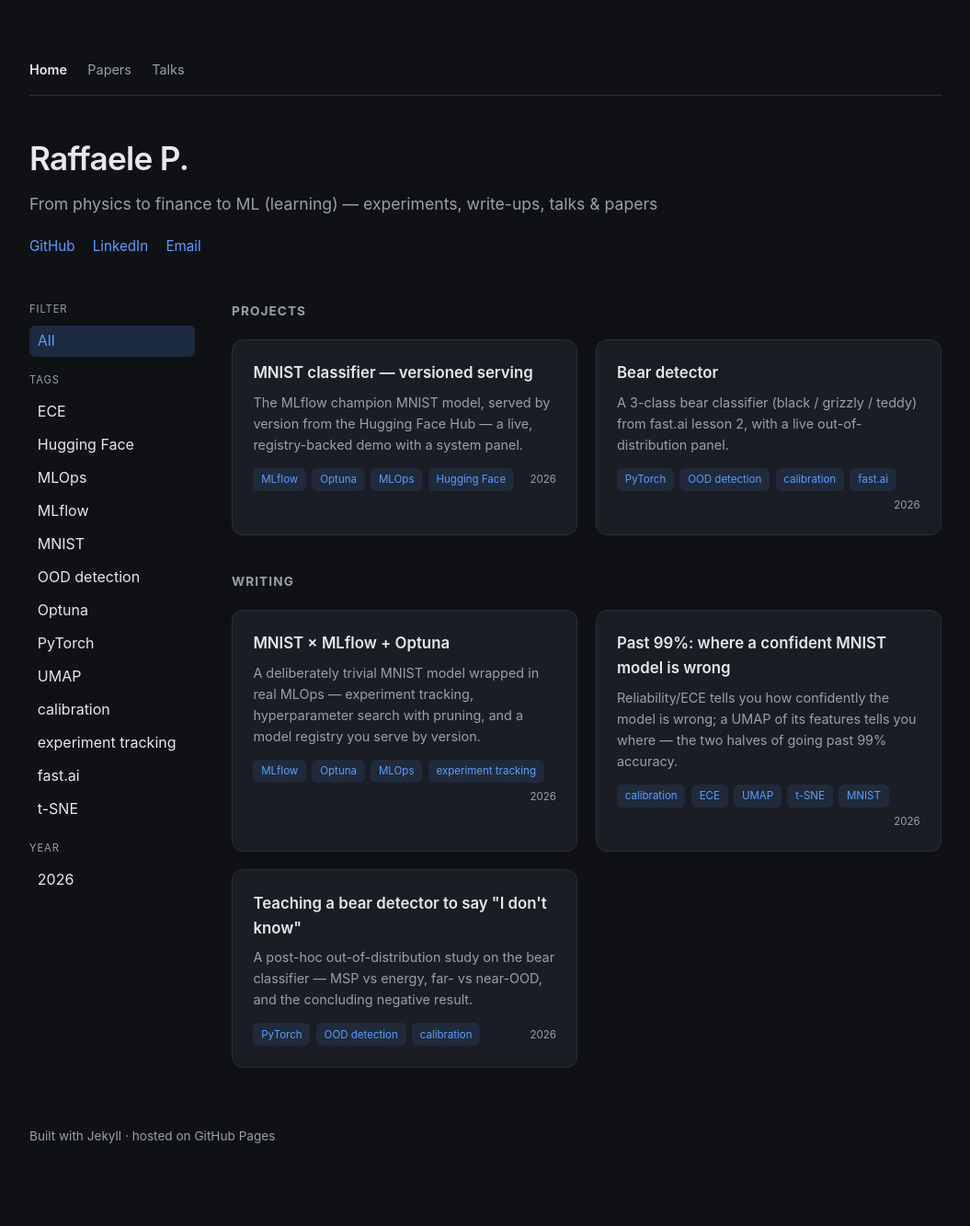
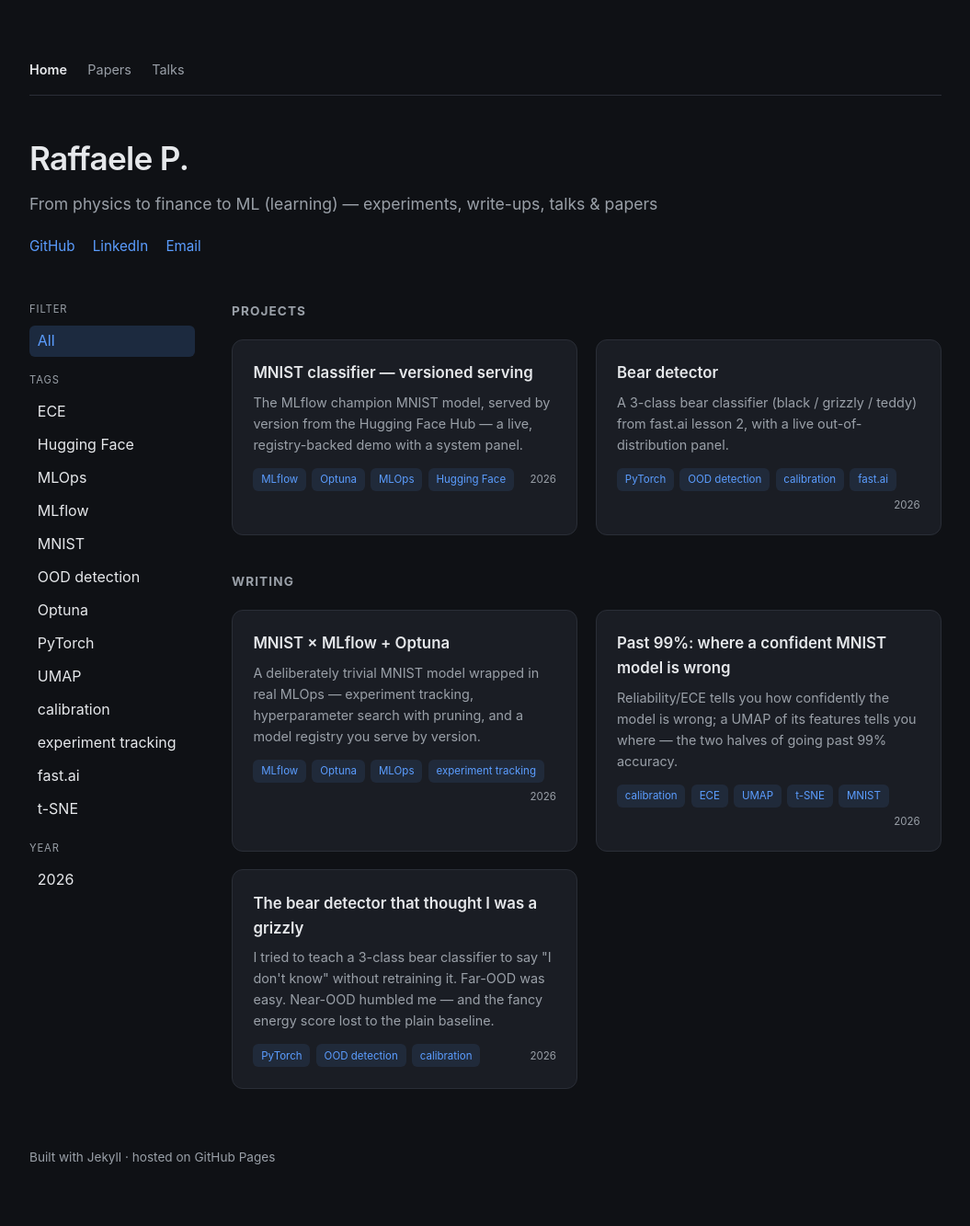
Before and after one commit to rp-playground/rp-playground.github.io, a Jekyll site: the page built from index.html, in a window 1280 px wide. Shown: the whole page at 92% size, without its empty margins (112-1167 px from the left). Built offline with Jekyll 4.4.1, drawn with Linux system fonts in a browser that asks for light colours; before the commit the page ends 1310 px from its top, so only the background shows below that; part of the change alters nothing that is shown.

Commit message:
Rewrite OOD-detection post with stronger voice and framing
Reframe the bear-detector OOD study around a clearer first-person
narrative and a negative-result through-line. All numbers, tables,
figures, code blocks, and references are unchanged — only the prose.

````diff
--- a/_writing/ood-detection.md
+++ b/_writing/ood-detection.md
@@ -1,43 +1,50 @@
 ---
 layout: article
-title: 'Teaching a bear detector to say "I don''t know"'
-description: A post-hoc out-of-distribution study on a 3-class bear classifier — MSP vs energy, far-OOD vs near-OOD, and the concluding negative result.
-summary: A post-hoc out-of-distribution study on the bear classifier — MSP vs energy, far- vs near-OOD, and the concluding negative result.
+title: 'The bear detector that thought I was a grizzly'
+description: A post-hoc out-of-distribution study on a 3-class bear classifier — MSP vs energy, far-OOD vs near-OOD, and the negative result I didn't see coming.
+summary: I tried to teach a 3-class bear classifier to say "I don't know" without retraining it. Far-OOD was easy. Near-OOD humbled me — and the fancy energy score lost to the plain baseline.
 date: 2026-06-02
 tags: [PyTorch, OOD detection, calibration]
 permalink: /writing/ood-detection/
 ---
 
-*A small OOD-detection study added to the [bear detector](https://rfflpllcn-bear-detector.hf.space)
-I deployed as a Hugging Face Space.*
+*A small OOD-detection study bolted onto the [bear detector](https://rfflpllcn-bear-detector.hf.space)
+I deployed as a Hugging Face Space — and the negative result that turned out to be
+the interesting part.*
 
-## The setup, and the problem
+## A model that cannot say no
 
 I was working through [fast.ai lesson 2](https://course.fast.ai/Lessons/lesson2.html),
-where the task is to build a bear detector. I built it in pure PyTorch — a
-ResNet-18 with a hard-coded softmax over **black**, **grizzly** and **teddy**
-bears — and deployed it on a Hugging Face Space with Gradio.
+where the homework is a bear detector. I built mine in pure PyTorch — a ResNet-18
+with a hard-coded softmax over **black**, **grizzly** and **teddy** bears — pushed
+it to a Hugging Face Space with Gradio, and felt briefly pleased with myself.
 
-Then I fed it a photo of a human. It said something like **"grizzly, 70%
-confident"**.
+Then I uploaded a photo of my own face. The model thought about it for a few
+milliseconds and announced: **"grizzly, 70% confident."**
 
-That's the whole problem. The model reduces the universe (of
-all possible images) to exactly three species of bear. It is *structurally
-incapable* of saying "none of these". Show it a cat, a car, anything — it
-will still pick a bear. A silent, irritatingly confident failure.
+I want to be clear that this is not a bug. It's the design working exactly as
+specified, which is worse. The model collapses the entire visual universe — every
+photo that has ever existed or could exist — down to three species of bear. It is
+*structurally* incapable of the answer "that's not a bear." Show it a cat, a
+car, a sunset, my face: it will confidently hand back a bear. The failure is
+silent, instant, and delivered with the serene self-assurance of someone who has
+never once been wrong.
 
-So I wanted to see how far I could push it toward "I don't know"
-*without retraining the model*, using only what its outputs already tell me.
+That confidence is the whole problem, and it's also the only thing I had to work
+with. So I set myself a constraint: get this model closer to "I don't know"
+**without retraining it**, using only the numbers it already produces. No new
+data, no new weights — just whatever signal is already hiding in the outputs.
 
-## Raw softmax isn't a probability, it's a normalization
+## Softmax is a costume, not a probability
 
-The softmax takes the three logits the network produces, applies `exp`, and
-divides by their sum. That makes them sum to 1 and *look* like they came out of
-a probability distribution. They don't — it's just a normalization.
+Here's the uncomfortable truth the softmax hides. It takes the three logits the
+network spits out, applies `exp`, and divides by the sum. The outputs now add to
+1 and *look* exactly like a probability distribution. They are not one. It's a
+normalization wearing a probability costume.
 
-Still, the **maximum softmax probability (MSP)** isn't useless as a signal.
-Hendrycks & Gimpel (2017), *A Baseline for Detecting Misclassified and
-Out-of-Distribution Examples in Neural Networks*, put it well:
+That said, the costume isn't worthless. The **maximum softmax probability (MSP)**
+really does carry signal — Hendrycks & Gimpel (2017), *A Baseline for Detecting
+Misclassified and Out-of-Distribution Examples in Neural Networks*, said it best:
 
 > "the prediction probability of incorrect and out-of-distribution examples
 > tends to be lower than the prediction probability for correct examples.
@@ -46,54 +53,57 @@ Out-of-Distribution Examples in Neural Networks*, put it well:
 > error or abnormal, even though the prediction probability viewed in isolation
 > can be misleading."
 
-The deeper issue is calibration. As Guo et al. (2017), *On Calibration of
-Modern Neural Networks*, frame it:
+The deeper issue underneath is calibration. As Guo et al. (2017), *On Calibration
+of Modern Neural Networks*, put it:
 
 > "a network should provide a calibrated confidence measure in addition to its
 > prediction. In other words, the probability associated with the predicted
 > class label should reflect its ground truth correctness likelihood."
 
-So MSP is the baseline. The plan: reproduce an experiment in the spirit of
-Hendrycks & Gimpel §3 — measure how well the model's own confidence separates
-real bears from non-bears — and then try a stronger signal.
+So MSP is my baseline — the honest, dumb, hard-to-beat thing every fancier method
+has to justify itself against. The plan: reproduce an experiment in the spirit of
+Hendrycks & Gimpel §3 — measure how well the model's own confidence separates real
+bears from non-bears — and then try to beat it with something cleverer.
 
-## A stronger signal: energy
+## The cleverer thing: energy
 
-The MSP has an obvious weakness *for this model in particular*: with only **3
-classes**, the maximum softmax probability is squeezed into `[1/3, 1]`. There
-just isn't much room for the score to move.
+MSP has a specific weakness *for this model in particular*. With only **3
+classes**, the maximum softmax probability is trapped in `[1/3, 1]`. There's
+barely any room for the score to move — it's like trying to measure temperature
+with a thermometer that only goes from lukewarm to lukewarm.
 
 The **energy score** (Liu et al., 2020, *Energy-based Out-of-distribution
-Detection*) sidesteps the normalization entirely. It's computed straight from
-the logits:
+Detection*) skips the normalization entirely and reads straight off the logits:
 
 ```
 energy = -logsumexp(logits)
 ```
 
-Low energy means the model is confident the input is in-distribution; high
-energy means it isn't. Unlike the softmax, it doesn't get normalized into a
-bounded range, so it keeps more of the signal. The paper benchmarks energy
-against MSP and generally wins — so I ran both, on my own model.
+Low energy means "I'm sure this is in-distribution"; high energy means "this is
+strange." Crucially, energy isn't squeezed into a bounded range, so it keeps more
+of the raw signal. On the standard benchmarks the paper shows energy beating MSP
+fairly consistently. So I ran both, on my own weights, and waited to watch energy
+win.
 
 ## The experiment
 
 Everything runs on the **real** deployed weights (`bear_detector.pth`), reusing
-the exact architecture and preprocessing from the serving code. The full evaluation code lives in
+the exact architecture and preprocessing from the serving code — no idealized
+re-train, the actual thing in production. The full evaluation lives in
 [`calibrate_threshold.py`](https://github.com/rp-playground/play-pytorch/blob/main/course.fast.ai/lesson2/app/serving/calibrate_threshold.py).
 
 - **In-distribution:** my held-out `bear_test/` set (99 real bear photos).
-- **Metric:** FPR at TPR 95 — calibrate a threshold so 95% of real bears are
-  accepted, then measure what fraction of non-bears *also* sneak through. Lower
-  is better. The threshold is fixed by the in-dist bears alone; the OOD sets
-  only measure leakage.
-- **Two OOD regimes:**
+- **Metric:** FPR at TPR 95 — fix a threshold so 95% of real bears get accepted,
+  then measure what fraction of non-bears *also* sneak through. Lower is better.
+  The threshold is pinned by the in-dist bears alone; the OOD sets only measure
+  leakage.
+- **Two OOD regimes, because difficulty is not one number:**
   - **far-OOD** — [DTD](https://huggingface.co/datasets/tanganke/dtd), the
-    Describable Textures Dataset. Textures, no object semantics. The easy case.
+    Describable Textures Dataset. Pure textures, no object semantics. The gimme.
   - **near-OOD** — [Oxford-IIIT Pet](https://www.robots.ox.ac.uk/~vgg/data/pets/):
-    37 cat and dog breeds. Furry quadruped mammals, visually adjacent to bears
-    but — crucially — containing **no bears** (so real bears can't leak in and
-    corrupt the metric).
+    37 cat and dog breeds. Furry quadruped mammals sitting visually right next to
+    bears but — crucially — containing **no actual bears** (so real bears can't
+    leak in and quietly corrupt the metric). This is the case I actually care about.
 
 First, what the two signals look like on real bears:
 
@@ -102,26 +112,24 @@ First, what the two signals look like on real bears:
 | energy | -5.58 | -3.49 | -1.57 |
 | MSP    | 0.536 | **0.952** | 0.9997 |
 
-That MSP mean of **0.95** is a concrete example of the calibration problem: on
-held-out bears, the network already outputs 95% confidence on average.
-With a baseline this high, there's almost no room left to separate real bears from OOD objects.
+Sit with that MSP mean of **0.95** for a second, because it's the calibration
+problem made concrete. On held-out bears the network is, on average, 95% confident
+— and these are the *easy* in-distribution cases. When your floor is already this
+high, there's no headroom left to separate real bears from impostors. Concretely:
 
-To unpack that:
-* When a cat comes in and scores, say, 0.85, that's inside the bears' own range
-— there's no clean threshold that keeps the bears in and the cat out.
-The two groups mix together at the top of the scale.
-
-* The confidence is systematically too high for what the model actually knows.
-It's the network's habitual overconfidence.
-Modern nets do this (Guo et al.), and a 3-class softmax with a small training dataset makes this problem much worse.
-
-* The whole premise of MSP-based detection is that OOD inputs get lower confidence than in-distribution ones.
-But if in-distribution bears are pinned at 0.95+, the model has already spent its confidence — there's
-no empty space left for strange inputs to look less confident, because everything looks confident.
-
-* Energy doesn't have this ceiling. It runs −5.58 to −1.57, unbounded by design, so in principle
-it has more dynamic range for OOD inputs to separate out.
-While this is true in theory, the near-OOD results actually break this expectation.
+* A cat that scores, say, 0.85 lands *inside* the bears' own range. There's no
+  clean line that keeps the bears in and the cat out — the two crowds mingle at
+  the top of the scale.
+* The confidence is systematically higher than the model's actual competence
+  justifies. This is just what modern nets do (Guo et al.), and a 3-class softmax
+  trained on a few hundred images makes it dramatically worse.
+* The entire premise of MSP detection is that OOD inputs look *less* confident
+  than in-distribution ones. But if the in-distribution bears are pinned at 0.95+,
+  the model has already spent all its confidence — there's no quiet, low-confidence
+  region left for weird inputs to fall into.
+* Energy, at least, has no ceiling. It runs −5.58 to −1.57, unbounded by design,
+  so in *principle* it has more room for OOD inputs to peel away. Hold that
+  thought — near-OOD is about to take it out behind the shed.
 
 Calibrated thresholds at TPR 95:
 
@@ -139,41 +147,50 @@ FPR at TPR 95 — fraction of non-bears that bypass the filter (lower is better)
 | DTD  | far-OOD  | **7.13%**  | 12.61% |
 | Pets | near-OOD | 28.75% | **17.33%** |
 
-Two things jumped out, and the second one wasn't what I expected.
+Two things fell out of this table. The first I expected. The second is why I
+bothered writing it up.
 
-**1. Far-OOD is the easy case, and energy wins it.** On textures, energy leaks
-7% vs MSP's 13%. Good — and a sanity check that the pipeline works.
+**1. Far-OOD is easy, and energy wins it.** On textures, energy leaks 7% against
+MSP's 13%. Good — the textbook holds, and the pipeline isn't broken. A relief, and
+a sanity check, in that order.
 
-**2. Near-OOD breaks everything — and here MSP actually beats energy.** Against
-cats and dogs, energy leaks a brutal **28.75%**: more than one pet in four
-strolls past the filter labelled "bear". And the supposedly-better energy score
-is *worse* than the plain softmax baseline (17.33%) on exactly the case I care
-about most.
+**2. Near-OOD breaks everything — and MSP, the dumb baseline, *beats* energy.**
+Against cats and dogs, energy leaks a brutal **28.75%**: better than one pet in
+four strolls past the filter wearing a "bear" badge. Worse, the supposedly-superior
+energy score does *worse* than plain old softmax (17.33%) on the exact case I built
+this for.
 
-That's the opposite of the textbook takeaway. Energy being superior on the
-standard benchmarks (big models, ImageNet-scale) does **not** transfer to a
-tiny 3-class head fine-tuned on a few hundred bears. The honest conclusion
-isn't "use energy instead of MSP." Both are scalars computed from the same three logits,
-and on near-OOD inputs those logits are already fooled — no formula over them can recover
-a distinction the model never learned. The fix has to come from more information, not a better scalar.
+That is the opposite of the result I went in expecting. Energy's advantage on the
+big benchmarks — ImageNet-scale models, hundreds of classes — simply does **not**
+survive the trip down to a tiny 3-class head fine-tuned on a few hundred bears. And
+here's the honest reading, the one that took me a minute to accept: the answer is
+*not* "use energy instead of MSP." Both scores are just scalars squeezed out of
+the same three logits. On near-OOD inputs those logits are already fooled — the cat
+genuinely lights up the bear neurons — and no formula computed downstream can
+recover a distinction the network never learned in the first place. You cannot
+arithmetic your way out of a perception problem.
 
-## Looking at the failures
+## Looking the failures in the eye
 
-Let's look at what the energy filter let slip through.
-Both examples are false positives that the model confidently classified as bears. Their energy scores sit safely below the −1.98 threshold.
-The images are shown exactly as the model processed them: resized, cropped, and normalized.
+Let me show you what slipped past the energy filter. Both of these are false
+positives the model confidently filed under "bear," with energy scores sitting
+comfortably below the −1.98 threshold. The images are shown exactly as the model
+saw them: resized, cropped, normalized.
 
 | near-OOD (Oxford Pet), energy −3.05 | far-OOD (DTD), energy −3.29 |
 |---|---|
 | ![A cat the model is sure is a bear](/assets/ood/near-ood-cat-energy-3.05.png) | ![A texture the model is sure is a bear](/assets/ood/far-ood-texture-energy-3.29.png) |
 
-The issue is simple: the model tracks fur and lumpy textures. A
-ginger cat in profile and a pile of pumpkins both activate the same channels as a brown bear.
+Once you see them, the failure stops being mysterious and starts being almost
+reasonable. The model has learned to track fur and lumpy brown texture — and a
+ginger cat in profile and a pile of pumpkins push on the *same* channels as a
+brown bear. From the model's point of view, these really do look like bears. It's
+not hallucinating; it's pattern-matching exactly what we taught it to.
 
 ## Choosing a threshold
 
-The threshold is a balancing act: too strict and you reject real bears, too
-loose and fakes get through. Here's the trade-off for the energy signal:
+Picking the threshold is a tug-of-war: too strict and you start rejecting real
+bears, too loose and the impostors waltz in. Here's the trade-off for energy:
 
 ```
   TPR     thresh       DTD      Pets
@@ -185,9 +202,9 @@ loose and fakes get through. Here's the trade-off for the energy signal:
   0.99    -1.8306    12.34%    38.38%
 ```
 
-Even if I get aggressive and reject **one real bear in five** (TPR 0.80), ~9%
-of pets still leak. There's no setting that makes the near-OOD
-problem go away.
+Even if I get aggressive and throw away **one real bear in five** (TPR 0.80),
+~9% of pets still leak. There is no row in this table where the near-OOD problem
+politely goes away. You can move the pain around; you can't make it disappear.
 
 > Try it live: the [Hugging Face Space](https://rfflpllcn-bear-detector.hf.space)
 > exposes this exact trade-off — drag the TPR slider and watch the threshold,
@@ -196,17 +213,21 @@ problem go away.
 ## Verdict, and what's next
 
 - A closed-set softmax classifier fails silently and confidently on OOD input.
-- You *can* recover a usable OOD signal post-hoc from the logits.
-- On **far-OOD** it works fine; **energy > MSP**, as advertised.
-- On **near-OOD** — the case that matters — it's weak, and on this small model
-  **MSP > energy**, contradicting the standard result.
+  This is structural, not a tuning issue.
+- You *can* recover a usable OOD signal post-hoc, straight from the logits.
+- On **far-OOD** it works fine, and **energy > MSP**, as advertised.
+- On **near-OOD** — the only case I actually cared about — it's weak, and on this
+  small model **MSP > energy**, flatly contradicting the standard result.
 
-The fix isn't a better scalar; it's more information. The natural next steps:
+The lesson I'm taking away isn't "pick a better scalar." It's that the fix has to
+come from more *information*, not a cleverer summary of the same three numbers.
+The natural next steps both add information rather than re-squeezing it:
 
 - **Outlier exposure** (Hendrycks et al., 2019) — fine-tune the model to push
-  energy up on known non-bears.
-- **Temperature scaling / proper calibration** (Guo et al.).
-
+  energy up on known non-bears, so "not a bear" becomes something it has actually
+  seen.
+- **Temperature scaling / proper calibration** (Guo et al.) — at least stop the
+  model from spending all its confidence before the test even starts.
 
 ## Reproduce it
 
@@ -231,3 +252,5 @@ MODEL_PATH=../../bear_detector.pth python calibrate_threshold.py \
   Exposure.*
 - Cimpoi et al. (2014). *Describing Textures in the Wild* (DTD).
 - Parkhi et al. (2012). *Cats and Dogs* (Oxford-IIIT Pet).
+</content>
+</invoke>
````
